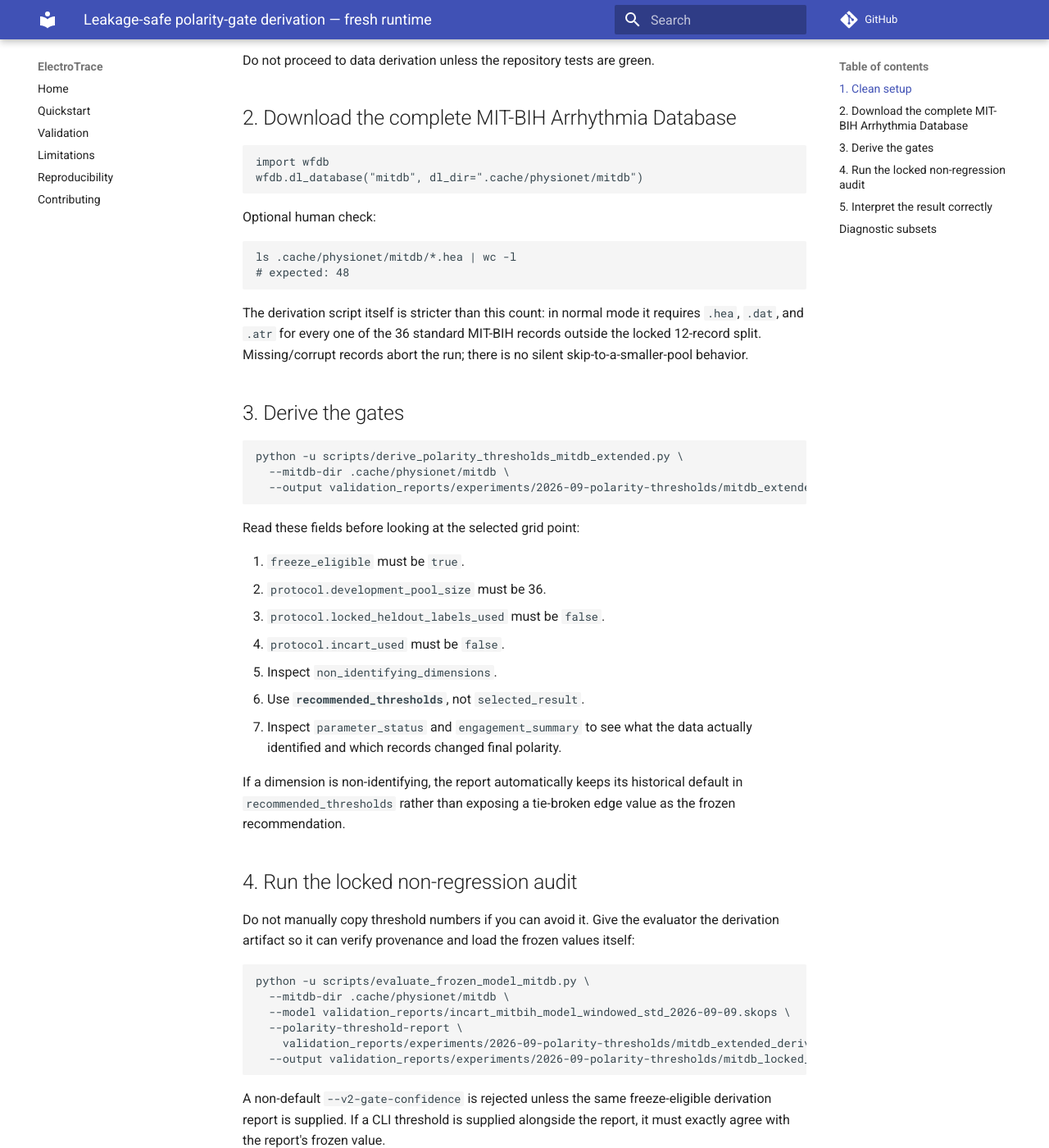
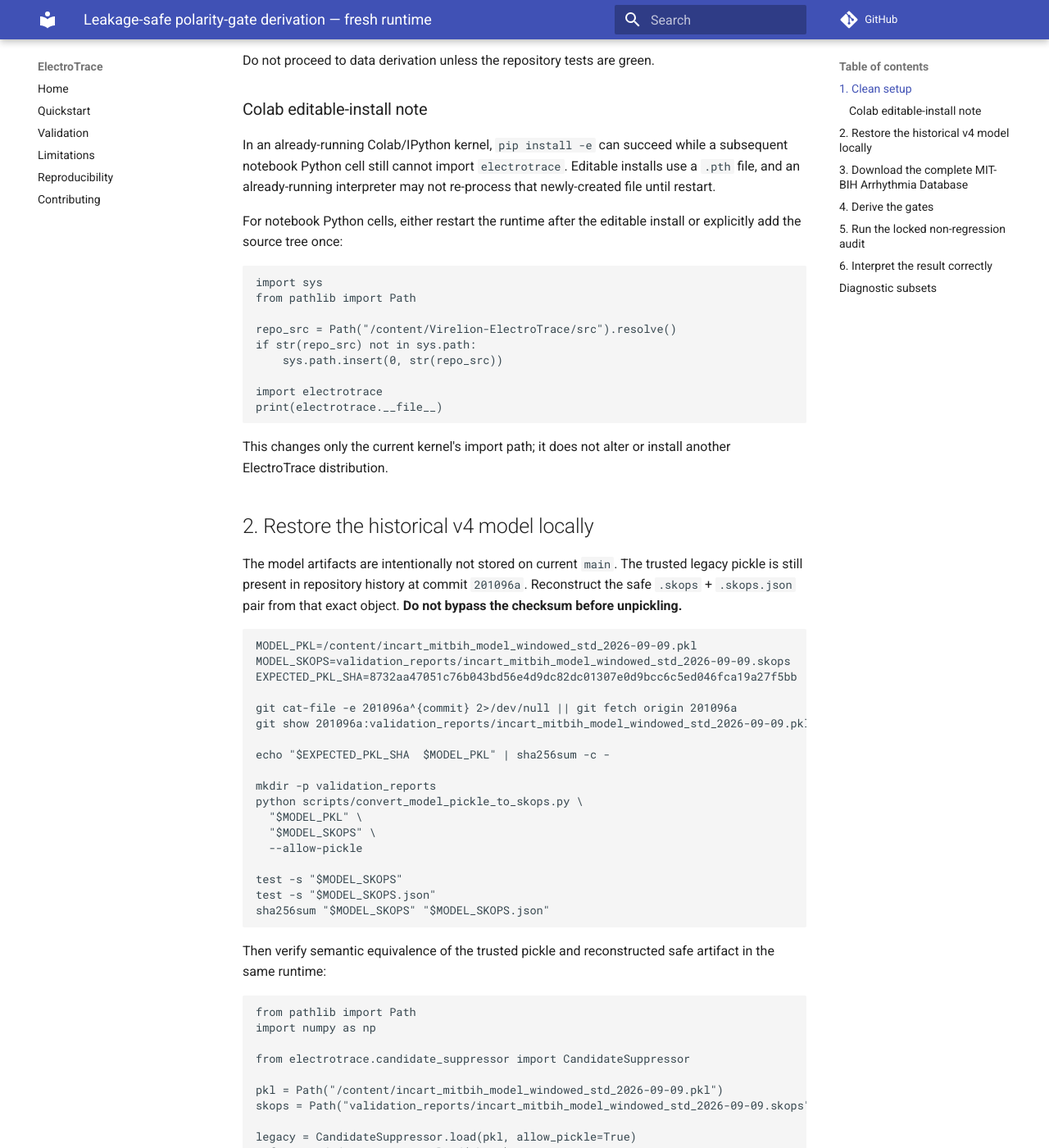
Before and after one commit to Virelion-Biotech/Virelion-ElectroTrace, an MkDocs documentation site: the page built from docs/POLARITY_GATE_DERIVATION_RUNBOOK.md, in a window 1280 px wide and 1400 px high, scrolled down 579 px. Shown: the whole window at 82% size. Built offline with MkDocs 1.6.1 and Material for MkDocs 9.7.7, drawn with Linux system fonts in a browser that asks for light colours; comment, search, counter and statistics services are not loaded; some of the changed text lies outside the part shown.

Commit message:
Document safe restoration of historical v4 model artifacts (#23)
* Document checksum-gated restoration of historical v4 model

* Document Colab editable-install kernel path caveat

````diff
--- a/docs/POLARITY_GATE_DERIVATION_RUNBOOK.md
+++ b/docs/POLARITY_GATE_DERIVATION_RUNBOOK.md
@@ -21,7 +21,115 @@
 
 Do not proceed to data derivation unless the repository tests are green.
 
-## 2. Download the complete MIT-BIH Arrhythmia Database
+### Colab editable-install note
+
+In an already-running Colab/IPython kernel, `pip install -e` can succeed while
+a subsequent notebook Python cell still cannot import `electrotrace`. Editable
+installs use a `.pth` file, and an already-running interpreter may not
+re-process that newly-created file until restart.
+
+For notebook Python cells, either restart the runtime after the editable install
+or explicitly add the source tree once:
+
+```python
+import sys
+from pathlib import Path
+
+repo_src = Path("/content/Virelion-ElectroTrace/src").resolve()
+if str(repo_src) not in sys.path:
+    sys.path.insert(0, str(repo_src))
+
+import electrotrace
+print(electrotrace.__file__)
+```
+
+This changes only the current kernel's import path; it does not alter or install
+another ElectroTrace distribution.
+
+## 2. Restore the historical v4 model locally
+
+The model artifacts are intentionally not stored on current `main`. The
+trusted legacy pickle is still present in repository history at commit
+`201096a`. Reconstruct the safe `.skops` + `.skops.json` pair from that
+exact object. **Do not bypass the checksum before unpickling.**
+
+```bash
+MODEL_PKL=/content/incart_mitbih_model_windowed_std_2026-09-09.pkl
+MODEL_SKOPS=validation_reports/incart_mitbih_model_windowed_std_2026-09-09.skops
+EXPECTED_PKL_SHA=8732aa47051c76b043bd56e4d9dc82dc01307e0d9bcc6c5ed046fca19a27f5bb
+
+git cat-file -e 201096a^{commit} 2>/dev/null || git fetch origin 201096a
+git show 201096a:validation_reports/incart_mitbih_model_windowed_std_2026-09-09.pkl > "$MODEL_PKL"
+
+echo "$EXPECTED_PKL_SHA  $MODEL_PKL" | sha256sum -c -
+
+mkdir -p validation_reports
+python scripts/convert_model_pickle_to_skops.py \
+  "$MODEL_PKL" \
+  "$MODEL_SKOPS" \
+  --allow-pickle
+
+test -s "$MODEL_SKOPS"
+test -s "$MODEL_SKOPS.json"
+sha256sum "$MODEL_SKOPS" "$MODEL_SKOPS.json"
+```
+
+Then verify semantic equivalence of the trusted pickle and reconstructed safe
+artifact in the same runtime:
+
+```python
+from pathlib import Path
+import numpy as np
+
+from electrotrace.candidate_suppressor import CandidateSuppressor
+
+pkl = Path("/content/incart_mitbih_model_windowed_std_2026-09-09.pkl")
+skops = Path("validation_reports/incart_mitbih_model_windowed_std_2026-09-09.skops")
+
+legacy = CandidateSuppressor.load(pkl, allow_pickle=True)
+safe = CandidateSuppressor.load(skops)
+
+assert legacy.metadata.to_dict() == safe.metadata.to_dict()
+assert legacy.feature_names == safe.feature_names
+
+expected = {
+    "model_version": "rf-candidate-suppressor-v4",
+    "feature_schema_version": "candidate-features-v4",
+    "target_recall": 0.995,
+    "threshold": 0.2751648051220502,
+    "n_training_candidates": 102115,
+    "n_positive_candidates": 63526,
+    "n_negative_candidates": 38589,
+    "random_seed": 42,
+    "n_estimators": 150,
+    "calibration_candidates": 24841,
+    "calibration_method": "locked_MITBIH_calibration_records",
+}
+for key, value in expected.items():
+    assert getattr(safe.metadata, key) == value, (key, getattr(safe.metadata, key), value)
+
+rng = np.random.default_rng(20260928)
+X = rng.normal(size=(64, safe.model.n_features_in_))
+np.testing.assert_allclose(
+    legacy.predict_proba(X),
+    safe.predict_proba(X),
+    rtol=0.0,
+    atol=0.0,
+)
+print("Model reconstruction verified.")
+print("features:", safe.model.n_features_in_)
+print("threshold:", safe.metadata.threshold)
+print("sklearn_version recorded in sidecar:", safe.metadata.sklearn_version)
+```
+
+The historical Phase-5 `.skops` artifact had SHA-256
+`4b4a7c6dfc7b53edc30bf8224c6f93210b79db27db6bc4a9924e176ff405e575`.
+A fresh conversion can produce different serialized bytes under a different
+runtime, so that old `.skops` hash is informative but is **not** the acceptance
+criterion. The checksum-gated source pickle plus metadata/prediction
+equivalence checks above are the reconstruction guardrail.
+
+## 3. Download the complete MIT-BIH Arrhythmia Database
 
 ```python
 import wfdb
@@ -40,7 +148,7 @@
 MIT-BIH records outside the locked 12-record split. Missing/corrupt records
 abort the run; there is no silent skip-to-a-smaller-pool behavior.
 
-## 3. Derive the gates
+## 4. Derive the gates
 
 ```bash
 python -u scripts/derive_polarity_thresholds_mitdb_extended.py \
@@ -63,7 +171,7 @@
 historical default in `recommended_thresholds` rather than exposing a
 tie-broken edge value as the frozen recommendation.
 
-## 4. Run the locked non-regression audit
+## 5. Run the locked non-regression audit
 
 Do not manually copy threshold numbers if you can avoid it. Give the evaluator
 the derivation artifact so it can verify provenance and load the frozen values
@@ -82,7 +190,7 @@
 freeze-eligible derivation report is supplied. If a CLI threshold is supplied
 alongside the report, it must exactly agree with the report's frozen value.
 
-## 5. Interpret the result correctly
+## 6. Interpret the result correctly
 
 For a full 12-record adaptive-polarity run, the evaluator should report:
 
````
